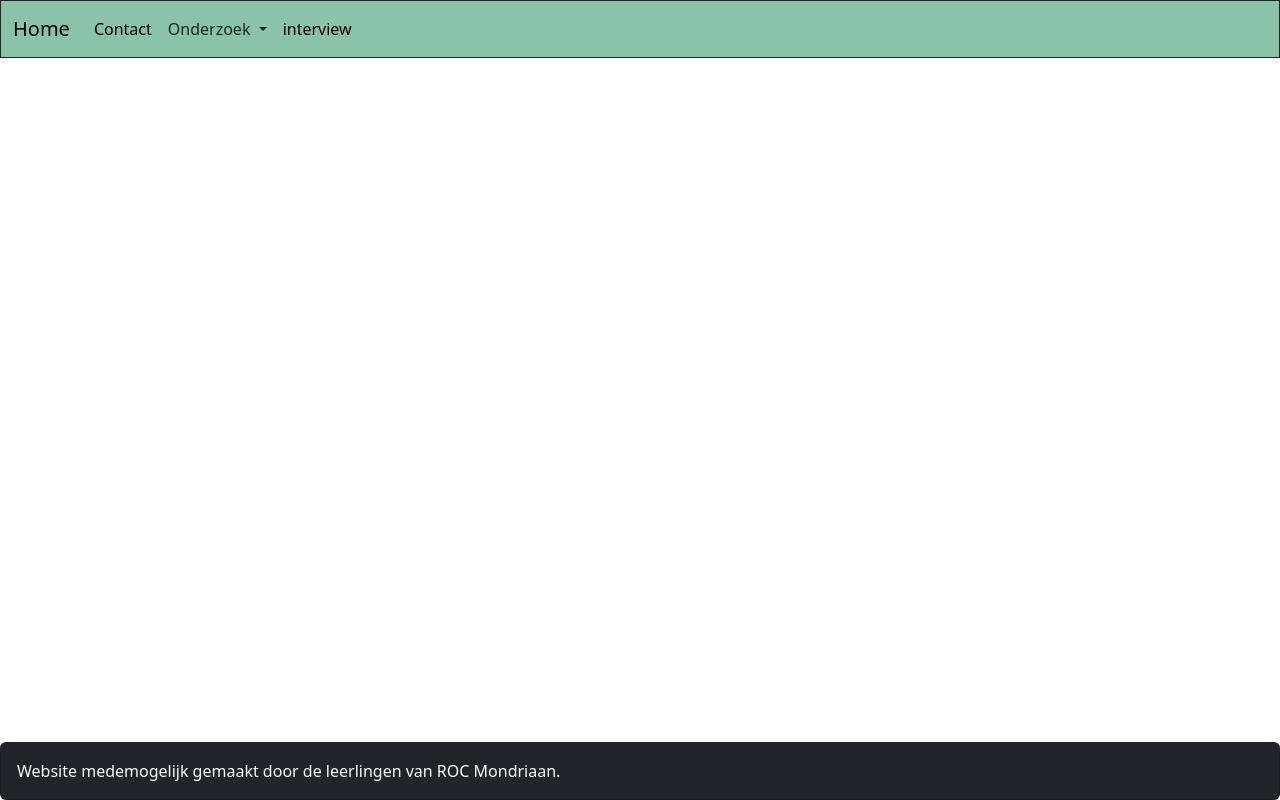
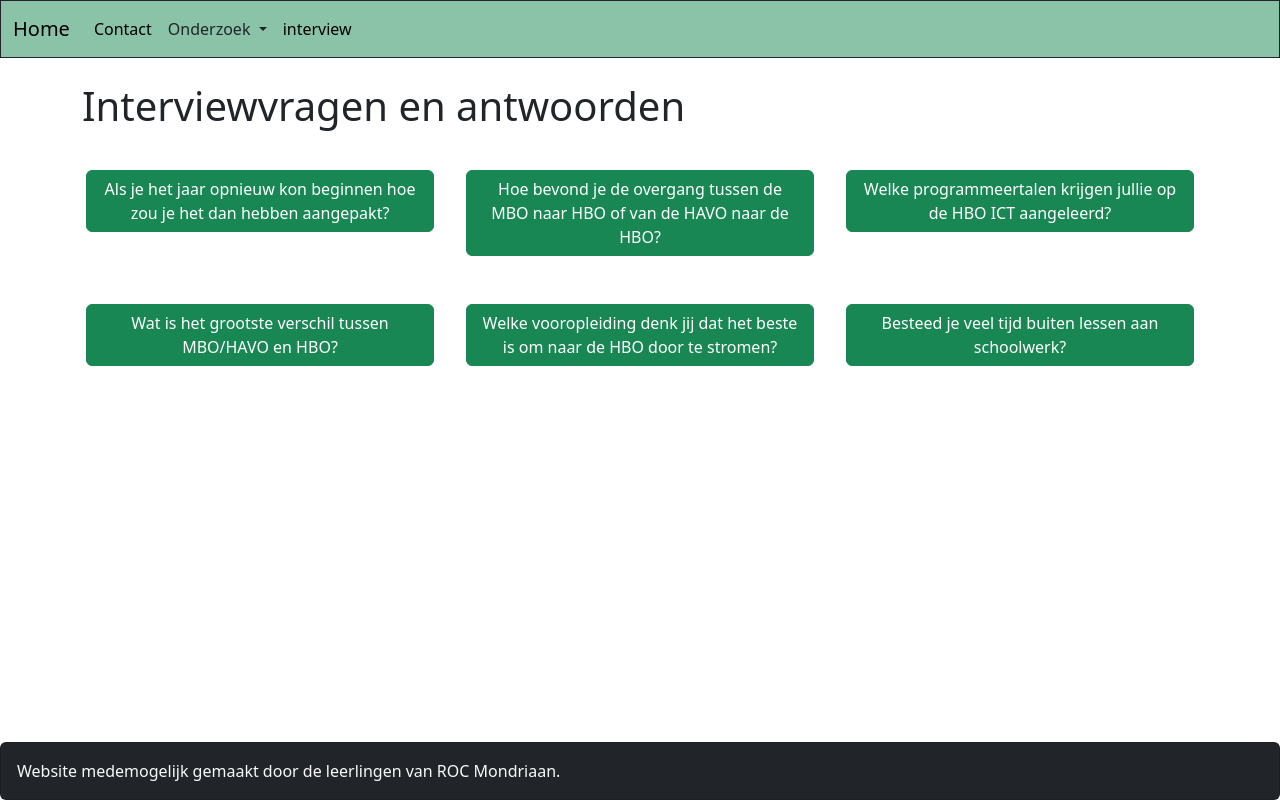
Before and after one commit to RCzifrik/HBO_voorbereiding, a plain HTML site: page interview.html in a window 1280 px wide. Drawn offline with nearby package versions, Linux system fonts and the light colour scheme.

Commit message:
interviewvragen pagina gemaakt

```diff
--- a/interview.html
+++ b/interview.html
@@ -37,12 +37,88 @@
           </div>
         </div>
       </nav>
-      <br><br>
+      <div class="container-lg">
+        <h1 class="my-4">
+          Interviewvragen en antwoorden
+        </h1>
+        <div class="row">
+          <div class="col-4 text-center p-3">
+            <p>
+              <button class="btn btn-success" type="button" data-bs-toggle="collapse" data-bs-target="#collapse1" aria-expanded="false" aria-controls="collapse1">
+                Als je het jaar opnieuw kon beginnen hoe zou je het dan hebben aangepakt?
+              </button>
+            </p>
+            <div class="collapse" id="collapse1">
+              <div class="card card-body">
+                "Ik zou zelf meerdere programmeertalen leren en mezelf meer wijzer maken op het gebied van 	C# en Java"</div>
+            </div>
+          </div>
+          <div class="col-4 text-center p-3">
+            <p>
+              <button class="btn btn-success" type="button" data-bs-toggle="collapse" data-bs-target="#collapse2" aria-expanded="false" aria-controls="collapse2">
+                Hoe bevond je de overgang tussen de MBO naar HBO of van de HAVO naar de HBO?
+              </button>
+            </p>
+            <div class="collapse" id="collapse2">
+              <div class="card card-body">
+                "Veel relaxer en makkelijker Tijden waren fijn geen druk schema en ik was ook vaak vroeg vrij om aan mijn projecten te werken."
+              </div>
+            </div>
+          </div>
+          <div class="col-4 text-center p-3">
+            <p>
+              <button class="btn btn-success" type="button" data-bs-toggle="collapse" data-bs-target="#collapse3" aria-expanded="false" aria-controls="collapse3">
+                Welke programmeertalen krijgen jullie op de HBO ICT aangeleerd?
+              </button>
+            </p>
+            <div class="collapse" id="collapse3">
+              <div class="card card-body">
+                "Eigenlijk hebben wij geen vaste programmeertaal waar we aan ons moeten gaan houden, we mogen kiezen welke programmeertalen voor ons fijn is om er mee te werken. Je hebt toegang tot alle talen voor je project. Bijvoorbeeld ik doe software engineering en wij gebruiken vaak Java en C#"
+              </div>
+            </div>
+          </div>
+          <div class="col-4 text-center p-3">
+            <p>
+              <button class="btn btn-success" type="button" data-bs-toggle="collapse" data-bs-target="#collapse4" aria-expanded="false" aria-controls="collapse4">
+                Wat is het grootste verschil tussen MBO/HAVO en HBO?
+              </button>
+            </p>
+            <div class="collapse" id="collapse4">
+              <div class="card card-body">
+                "HBO is de middelweg van praktijk en theorie"
+              </div>
+            </div>
+          </div>
+          <div class="col-4 text-center p-3">
+            <p>
+              <button class="btn btn-success" type="button" data-bs-toggle="collapse" data-bs-target="#collapse5" aria-expanded="false" aria-controls="collapse5">
+                Welke vooropleiding denk jij dat het beste is om naar de HBO door te stromen?
+              </button>
+            </p>
+            <div class="collapse" id="collapse5">
+              <div class="card card-body">
+                "Is goed om de vooropleiding software developer te hebben, maar als je dat niet hebt dan makt het niet uit."
+              </div>
+            </div>
+          </div>
+          <div class="col-4 text-center p-3">
+            <p>
+              <button class="btn btn-success" type="button" data-bs-toggle="collapse" data-bs-target="#collapse6" aria-expanded="false" aria-controls="collapse6">
+                Besteed je veel tijd buiten lessen aan schoolwerk?
+              </button>
+            </p>
+            <div class="collapse" id="collapse6">
+              <div class="card card-body">
+                Some placeholder content for the collapse component. This panel is hidden by default but revealed when the user activates the relevant trigger.
+              </div>
+            </div>
+          </div>
 
+        </div>
+      </div>
       <div class="card fixed-bottom bg-dark text-light p-3">
         <p class="card-text">Website medemogelijk gemaakt door de leerlingen van ROC Mondriaan.</p>
       </div>
-    </div>
 
   </body>
 </html>
```
